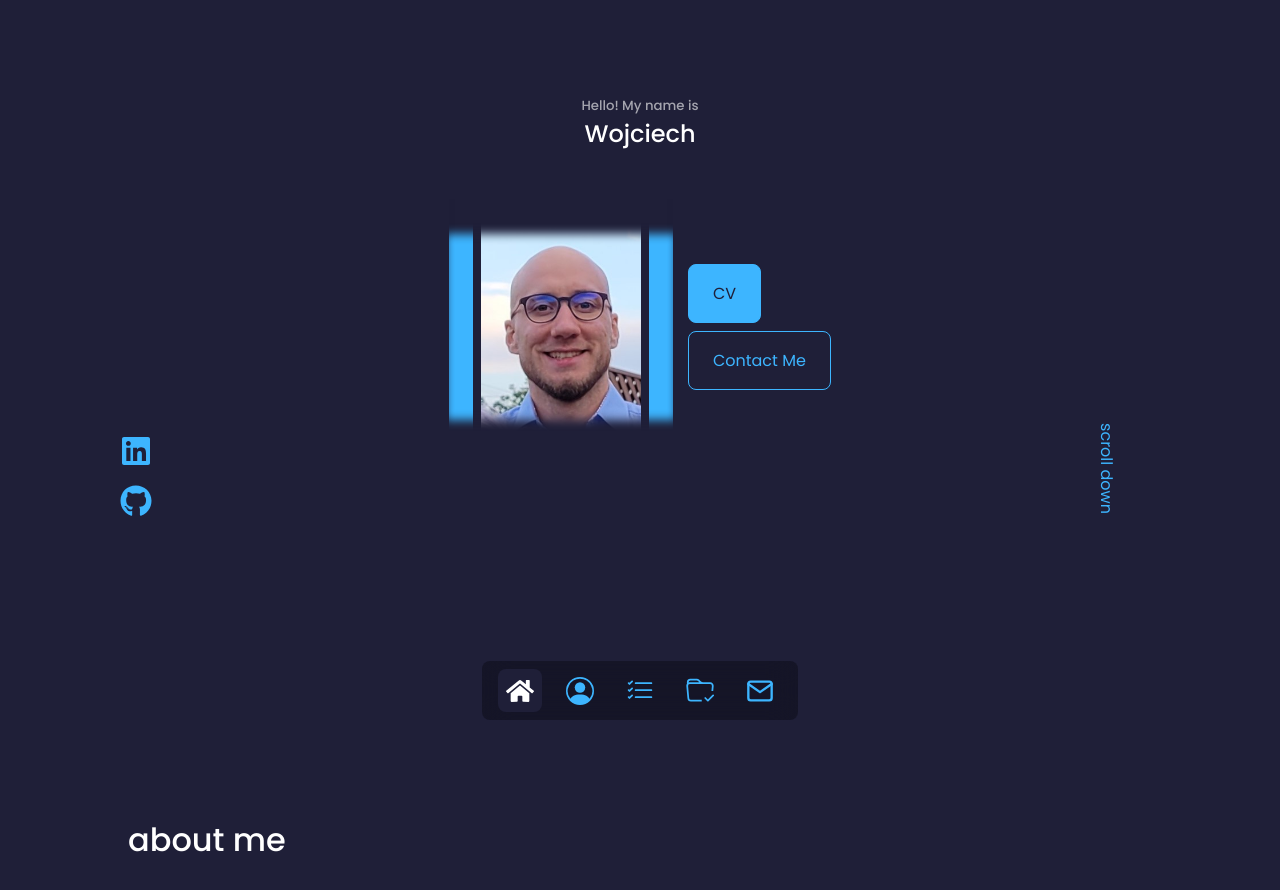
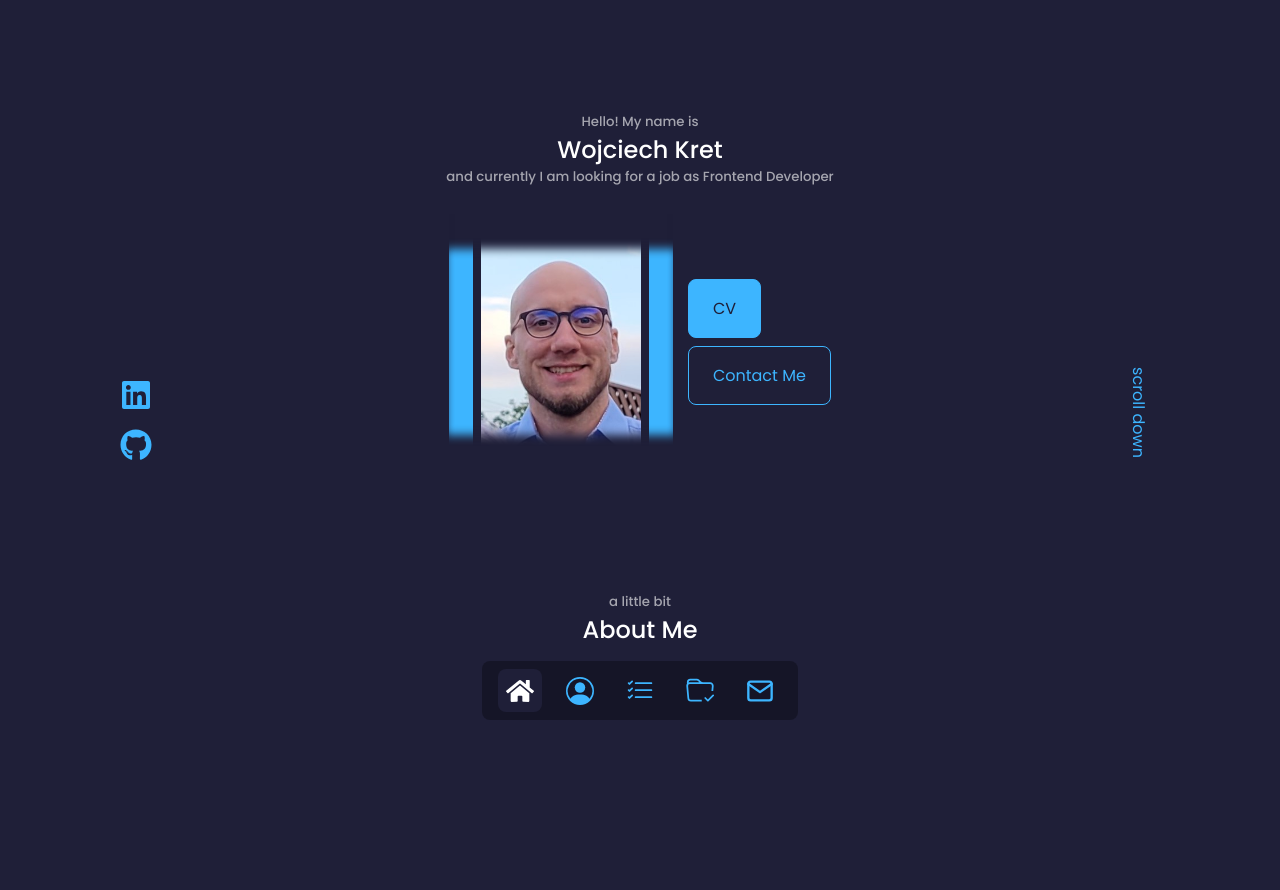
Before and after one commit to wmaKRET/my-page, a React (Create React App) app: page / in a window 1280 px wide. Shown: the top 890 px of the page. Built offline with nearby package versions, Linux system fonts and the light colour scheme.

Commit message:
moved socials and scroll functionalities from Header component to Navbar component

```diff
--- a/src/components/AboutMe.js
+++ b/src/components/AboutMe.js
@@ -3,7 +3,8 @@ import React from "react"
 function AboutMe(){
     return (
         <section className="about" id="about">
-            <h1>about me</h1>
+            <h5>a little bit</h5>
+            <h2>About Me</h2>
         </section>
     )
 }
--- a/src/components/Header.js
+++ b/src/components/Header.js
@@ -1,29 +1,14 @@
-import React, { useState, useEffect } from "react"
+import React from "react"
 
 import MyPhoto from "../assets/me.png"
 import CV from "../assets/cv.pdf"
 
-import { FaLinkedin, FaGithub } from "react-icons/fa"
-
 function Header() {
-    const [pageIsLoaded, setPageIsLoaded] = useState(false)
-
-    useEffect(() => {
-        setTimeout(() => {
-            setPageIsLoaded(true)
-        }, 1)
-    }, [])
-
-    function loadPageClass(){
-        return pageIsLoaded
-            ? 'load'
-            : ''
-    }
-
     return (
         <header className="header">
             <h5>Hello! My name is</h5>
-            <h2>Wojciech</h2>
+            <h2>Wojciech Kret</h2>
+            <h5 className="h2margin">and currently I am looking for a job as Frontend Developer</h5>
             <div className="header__content">
                 <div className="header__img">
                     <img
@@ -39,30 +24,6 @@ function Header() {
                     <a className="btn" href="#contact">Contact Me</a>
                 </div>
             </div>
-            <div className="header__socials">
-                <a
-                    className={loadPageClass()}
-                    href="https://www.linkedin.com/in/wojciech-kret/"
-                    target="_blank"
-                >
-                    <FaLinkedin />
-                </a>
-                <a
-                    className={loadPageClass()}
-                    href="https://github.com/wmaKRET"
-                    target="_blank"
-                >
-                    <FaGithub />
-                </a>
-            </div>
-            <div className="header__scroll">
-                <a
-                    className={loadPageClass()}
-                    href="#contact"
-                >
-                    scroll down
-                </a>
-            </div>
         </header>
     )
 }
--- a/src/components/Navbar.js
+++ b/src/components/Navbar.js
@@ -1,13 +1,20 @@
-import React, { useState } from "react"
+import React, { useState, useEffect } from "react"
 
 import { BsPersonCircle, BsListCheck, BsFolderCheck } from "react-icons/bs"
-import { FaHome } from "react-icons/fa"
+import { FaHome, FaLinkedin, FaGithub } from "react-icons/fa"
 import { FiMail } from "react-icons/fi"
 
-function Navbar(){
+function Navbar() {
     const [activeNavIcon, setActiveNavIcon] = useState('#')
+    const [pageIsLoaded, setPageIsLoaded] = useState(false)
 
-    function isIconActive(value){
+    useEffect(() => {
+        setTimeout(() => {
+            setPageIsLoaded(true)
+        }, 1)
+    }, [])
+
+    function isIconActive(value) {
         return activeNavIcon === value
             ? "navbar__item active"
             : "navbar__item"
@@ -17,43 +24,76 @@ function Navbar(){
         setActiveNavIcon(value)
     }
 
+    function loadPageClass() {
+        return pageIsLoaded
+            ? 'load'
+            : ''
+    }
+
     return (
         <nav className="navbar">
+            <div className="navbar__panel">
                 <a
                     href="#"
                     className={isIconActive('#')}
                     onClick={() => handleNavIconChange('#')}
                 >
-                <FaHome size={28}/>
+                    <FaHome size={28} />
                 </a>
                 <a
                     href="#about"
                     className={isIconActive('#about')}
                     onClick={() => handleNavIconChange('#about')}
                 >
-                <BsPersonCircle size={28}/>
+                    <BsPersonCircle size={28} />
                 </a>
                 <a
                     href="#skills"
                     className={isIconActive(`#skills`)}
                     onClick={() => handleNavIconChange(`#skills`)}
                 >
-                <BsListCheck size={28}/>
+                    <BsListCheck size={28} />
                 </a>
                 <a
                     href="#projects"
                     className={isIconActive('#projects')}
                     onClick={() => handleNavIconChange('#projects')}
                 >
-                <BsFolderCheck size={28}/>
+                    <BsFolderCheck size={28} />
                 </a>
                 <a
                     href="#contact"
                     className={isIconActive('#contact')}
                     onClick={() => handleNavIconChange('#contact')}
                 >
-                <FiMail size={28}/>
+                    <FiMail size={28} />
                 </a>
+            </div>
+            <div className="navbar__socials">
+                <a
+                    className={loadPageClass()}
+                    href="https://www.linkedin.com/in/wojciech-kret/"
+                    target="_blank"
+                >
+                    <FaLinkedin />
+                </a>
+                <a
+                    className={loadPageClass()}
+                    href="https://github.com/wmaKRET"
+                    target="_blank"
+                >
+                    <FaGithub />
+                </a>
+            </div>
+            <div className="navbar__scroll">
+                <a
+                    className={loadPageClass()}
+                    href="#contact"
+                    onClick={() => handleNavIconChange('#contact')}
+                >
+                    scroll down
+                </a>
+            </div>
         </nav>
     )
 }
--- a/src/scss/app.scss
+++ b/src/scss/app.scss
@@ -41,9 +41,13 @@ body {
     overflow: hidden;
 }
 
+section {
+    height: 90vh;
+}
+
 section,
 header {
-    height: 90vh;
+    padding-top: 6em;
 
     &>h2 {
         margin-bottom: 2em;
@@ -121,7 +125,7 @@ a {
     }
 }
 
-@media screen and (min-width: 601px) {
+@media screen and (min-width: 601px) and (max-width: 1024px) {
     .container {
         width: $width-md;
     }
@@ -146,11 +150,19 @@ a {
 /* // -- // HEADER STYLES + MEDIA QUERIES // -- // */
 
 .header {
-    margin-top: 6em;
+    height: 60vh;
     position: relative;
     display: flex;
     flex-direction: column;
     align-items: center;
+
+    & > h2 {
+        margin-bottom: 0;
+    }
+
+    .h2margin{
+        margin-bottom: 2em;
+    }
 
     &__content {
         display: grid;
@@ -195,10 +207,56 @@ a {
         flex-direction: column;
         gap: 0.5em;
     }
+}
+
+@media screen and (max-width: 600px) {
+    .header {
+        &__content {
+            grid-template-columns: 1fr;
+            justify-items: center;
+        }
+
+        &__panel {
+            align-items: center;
+        }
+    }
+}
+
+/* // -- // NAVBAR STYLES + MEDIA QUERIES // -- // */
+
+.navbar {
+    &__panel {
+        width: max-content;
+        padding: 0.5em 1em;
+        position: fixed;
+        z-index: 2;
+        bottom: 5em;
+        left: 50%;
+        transform: translateX(-50%);
+        display: flex;
+        gap: 1em;
+        background-color: rgba(0, 0, 0, 0.3);
+        border-radius: 0.5em;
+    }
+
+    &__item {
+        padding: 0.5em 0.5em 0 0.5em;
+        background: transparent;
+        border-radius: 0.5em;
+        transition: $transition;
+
+        &:hover {
+            background-color: rgba(0, 0, 0, 0.4);
+        }
+
+        &.active {
+            background-color: $background;
+            color: $white;
+        }
+    }
 
     &__socials {
         position: absolute;
-        left: 0;
         top: 50%;
         display: flex;
         flex-direction: column;
@@ -216,7 +274,6 @@ a {
 
     &__scroll {
         position: absolute;
-        right: 0;
         top: 50%;
         display: flex;
         transform: rotate(90deg);
@@ -232,17 +289,32 @@ a {
     }
 }
 
-@media screen and (max-width: 600px) {
-    .header {
-        &__content {
-            grid-template-columns: 1fr;
-            justify-items: center;
+@media screen and (min-width: 1025px) {
+    .navbar {
+        &__socials {
+            left: 8em;
         }
 
-        &__panel {
-            align-items: center;
+        &__scroll {
+            right: 6em;
+        }
+    }
+}
+
+@media screen and (min-width: 601px) and (max-width: 1024px) {
+    .navbar {
+        &__socials {
+            left: 3em;
         }
 
+        &__scroll {
+            right: 1em;
+        }
+    }
+}
+
+@media screen and (max-width: 600px) {
+    .navbar {
         &__socials {
             display: none;
         }
@@ -253,37 +325,4 @@ a {
     }
 }
 
-/* // -- // NAVBAR STYLES + MEDIA QUERIES // -- // */
-
-.navbar {
-    width: max-content;
-    padding: 0.5em 1em;
-    position: fixed;
-    z-index: 2;
-    bottom: 5em;
-    left: 50%;
-    transform: translateX(-50%);
-    display: flex;
-    gap: 1em;
-    background-color: rgba(0, 0, 0, 0.3);
-    border-radius: 0.5em;
-    backdrop-filter: blur(15px);
-
-    &__item {
-        padding: 0.5em 0.5em 0 0.5em;
-        background: transparent;
-        border-radius: 0.5em;
-        transition: $transition;
-
-        &:hover {
-            background-color: rgba(0, 0, 0, 0.4);
-        }
-
-        &.active {
-            background-color: $background;
-            color: $white;
-        }
-    }
-}
-
 /* // -- // HEADER STYLES + MEDIA QUERIES // -- // */
```
Lines whose indentation alone changed are shown as unchanged.
